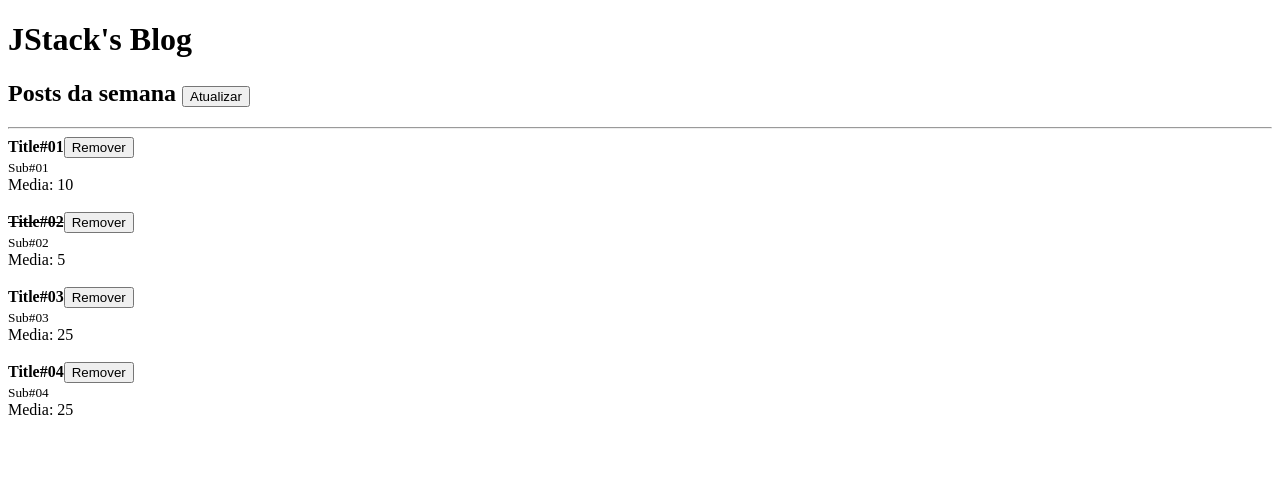
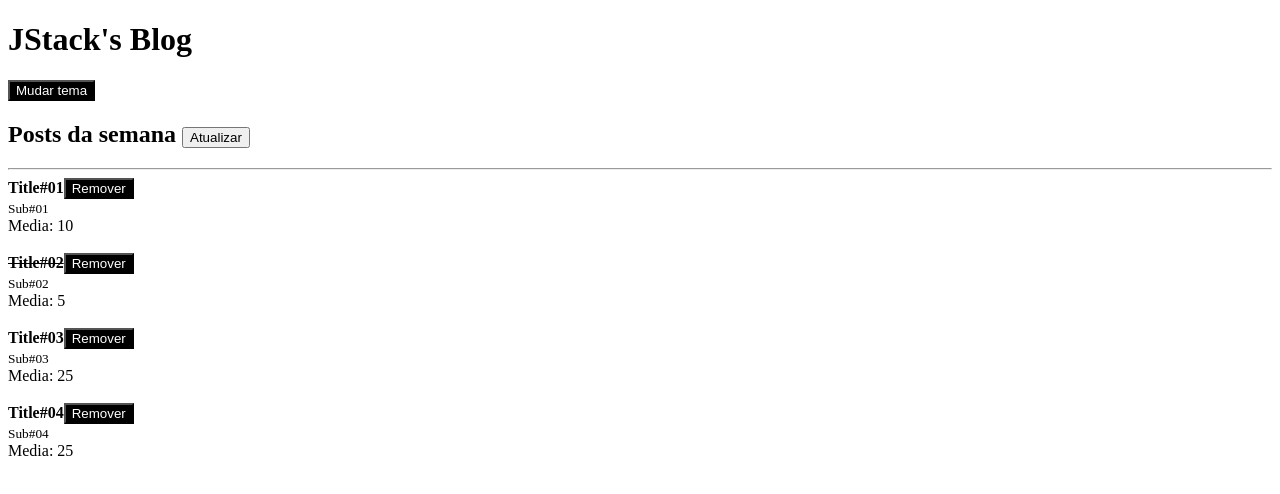
Before and after one commit to junkes00/jstack, a React app in the folder fundamentos/: page / in a window 1280 px wide. Shown: the top 494 px of the page. Built offline with nearby package versions, Linux system fonts and the light colour scheme.

Commit message:
feat: use context api to create a theme context

```diff
--- /dev/null
+++ b/fundamentos/src/Button.js
@@ -0,0 +1,24 @@
+import PropTypes from "prop-types";
+import React, { useContext } from "react";
+import { ThemeContext } from "./ThemeContext";
+
+export default function Button(props) {
+  const { theme } = useContext(ThemeContext);
+
+  return (
+    <button
+      onClick={props.onClick}
+      style={{
+        color: theme === "dark" ? "#fff" : "#000",
+        background: theme === "dark" ? "#000" : "#fff",
+      }}
+    >
+      {props.children}
+    </button>
+  );
+}
+
+Button.propTypes = {
+  children: PropTypes.node.isRequired,
+  onClick: PropTypes.func.isRequired,
+};
--- a/fundamentos/src/Header.js
+++ b/fundamentos/src/Header.js
@@ -1,17 +1,22 @@
 import PropTypes from "prop-types";
-import React from "react";
+import React, { useContext } from "react";
+import Button from "./Button";
+import { ThemeContext } from "./ThemeContext";
 
-export default function Header({ title, children }) {
+export default function Header(props) {
+  const { onToggleTheme } = useContext(ThemeContext);
+
   return (
-    <>
-      <h1>{title}</h1>
-      {children}
-    </>
+    <div>
+      <h1>{props.title}</h1>
+      <Button onClick={onToggleTheme}>Mudar tema</Button>
+      {props.children}
+    </div>
   );
 }
 
-Header.prototype = {
-  title: PropTypes.string.isRequired,
+Header.propTypes = {
+  title: PropTypes.string,
   children: PropTypes.node.isRequired,
 };
 
--- a/fundamentos/src/Post.js
+++ b/fundamentos/src/Post.js
@@ -1,14 +1,19 @@
 import PropTypes from "prop-types";
 import React from "react";
+import PostHeader from "./PostHeader";
 
 export default function Post(props) {
   return (
     <>
       <article>
-        <strong>
-          {props.post.read ? <s>{props.post.title}</s> : props.post.title}
-        </strong>
-        <button onClick={() => props.onRemove(props.post.id)}>Remover</button>
+        <PostHeader
+          onRemove={props.onRemove}
+          post={{
+            id: props.post.id,
+            title: props.post.title,
+            read: props.post.read,
+          }}
+        />
         <br />
         <small>{props.post.subtitle}</small>
         <br />
--- /dev/null
+++ b/fundamentos/src/PostHeader.js
@@ -0,0 +1,23 @@
+import PropTypes from "prop-types";
+import React from "react";
+import Button from "./Button";
+
+export default function PostHeader(props) {
+  return (
+    <>
+      <strong>
+        {props.post.read ? <s>{props.post.title}</s> : props.post.title}
+      </strong>
+      <Button onClick={() => props.onRemove(props.post.id)}>Remover</Button>
+    </>
+  );
+}
+
+PostHeader.propTypes = {
+  onRemove: PropTypes.func.isRequired,
+  post: PropTypes.shape({
+    id: PropTypes.number.isRequired,
+    title: PropTypes.string.isRequired,
+    read: PropTypes.bool.isRequired,
+  }).isRequired,
+};
--- /dev/null
+++ b/fundamentos/src/ThemeContext.js
@@ -0,0 +1,17 @@
+import React, { createContext, useState } from "react";
+
+export const ThemeContext = createContext();
+
+export default function ThemeProvider(props) {
+  const [theme, setTheme] = useState("dark");
+
+  function handleToggleTheme() {
+    setTheme((prevState) => (prevState === "dark" ? "light" : "dark"));
+  }
+
+  return (
+    <ThemeContext.Provider value={{ theme, onToggleTheme: handleToggleTheme }}>
+      {props.children}
+    </ThemeContext.Provider>
+  );
+}
```
Also changed, not shown: fundamentos/src/App.js (+3 -24 lines).
